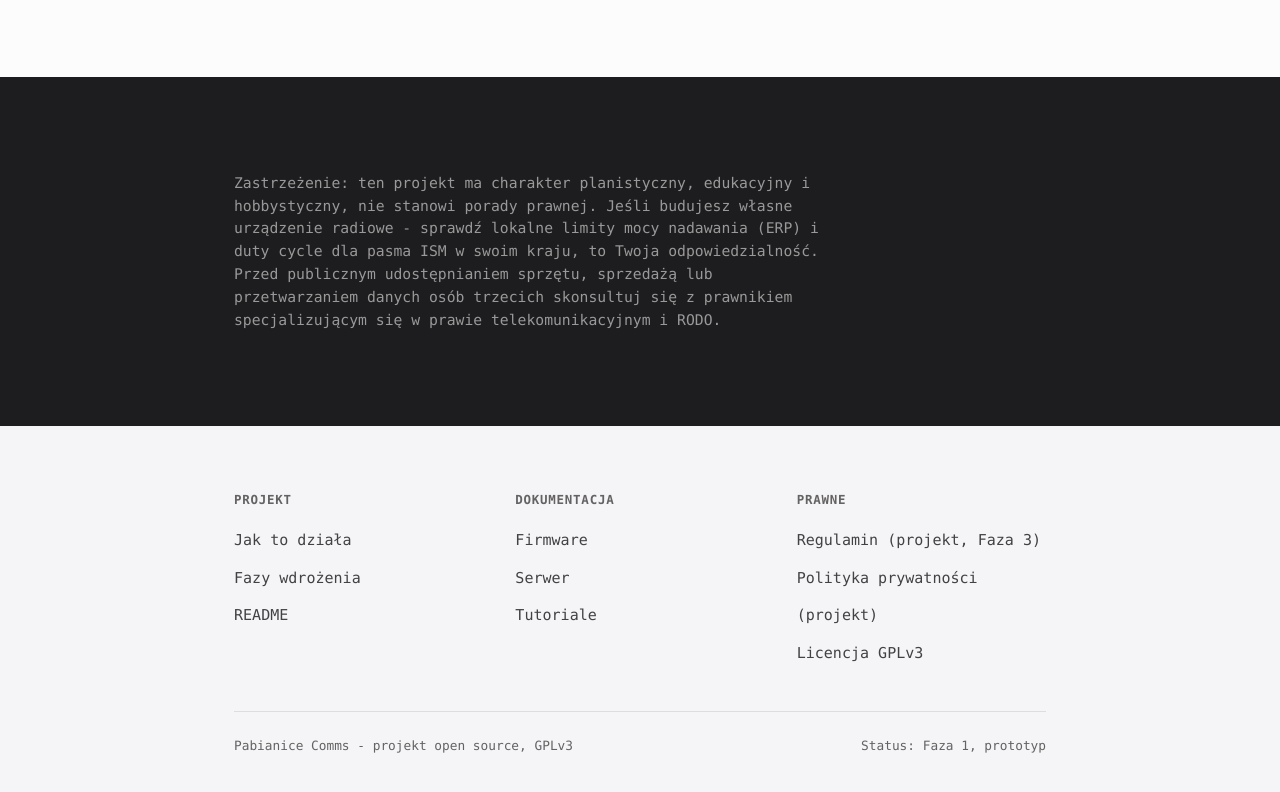
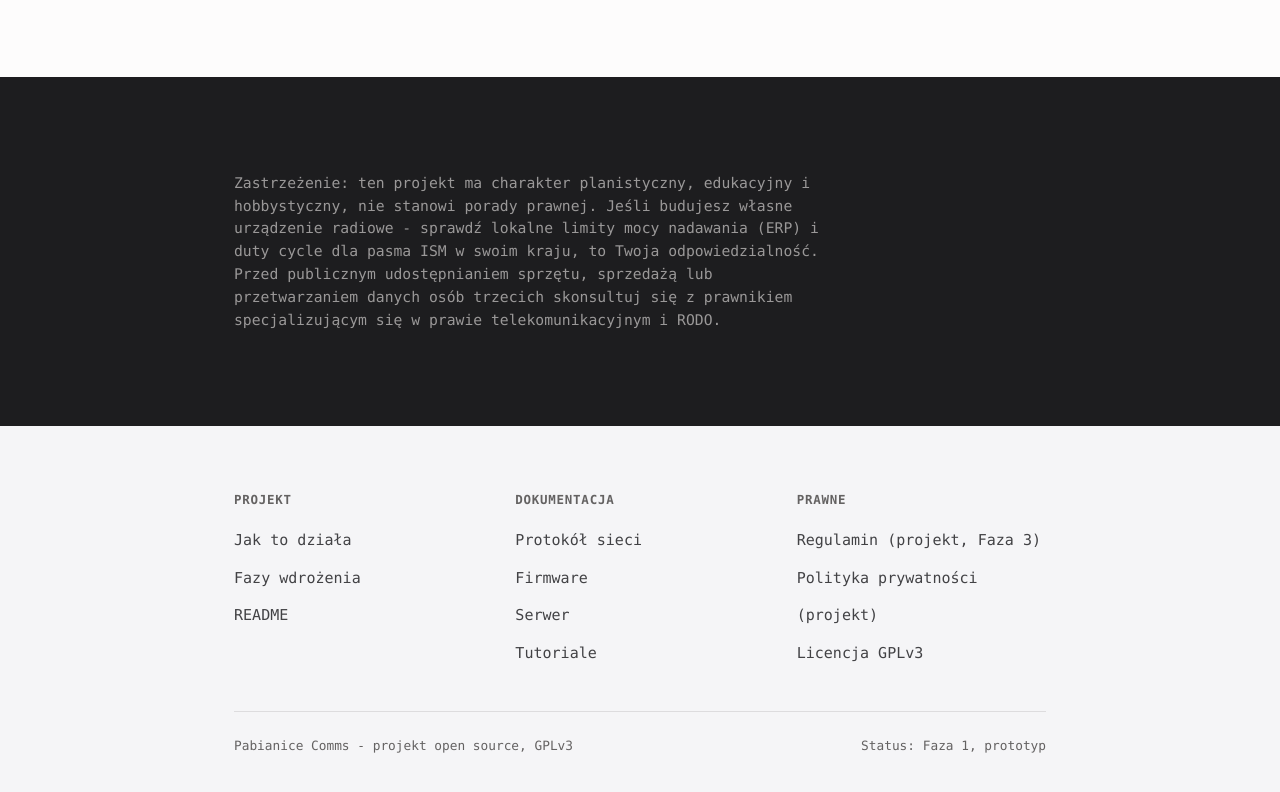
Before and after one commit to SanTobinoOfficial/PabianiceMeshOS, a plain HTML site: page index.html in a window 1280 px wide. Shown: the part 3396-4188 px from the top of the page. Drawn offline with Linux system fonts and the light colour scheme.

Commit message:
deploy: 4b6399211bd57c535519dad2a4190445b8c19cc3

```diff
--- a/index.html
+++ b/index.html
@@ -175,6 +175,7 @@
       <div class="footer-col">
         <h3>Dokumentacja</h3>
         <ul>
+          <li><a href="https://github.com/SanTobinoOfficial/PabianiceMeshOS/blob/claude/pabianice-comms-start-slq0jn/docs/protocol.md">Protokół sieci</a></li>
           <li><a href="https://github.com/SanTobinoOfficial/PabianiceMeshOS/tree/claude/pabianice-comms-start-slq0jn/firmware">Firmware</a></li>
           <li><a href="https://github.com/SanTobinoOfficial/PabianiceMeshOS/tree/claude/pabianice-comms-start-slq0jn/server">Serwer</a></li>
           <li><a href="https://github.com/SanTobinoOfficial/PabianiceMeshOS/tree/claude/pabianice-comms-start-slq0jn/tutoriale">Tutoriale</a></li>
```
